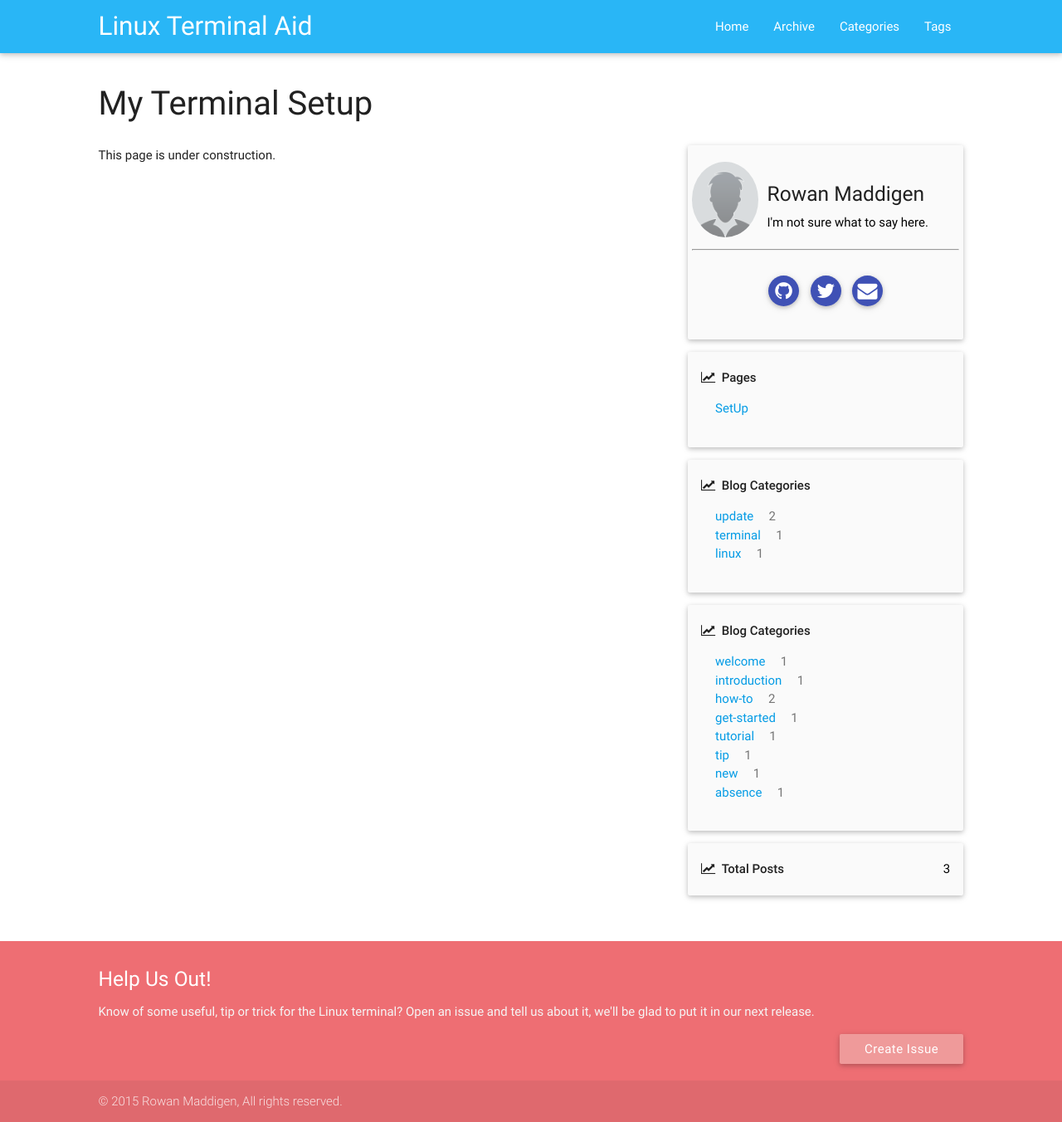
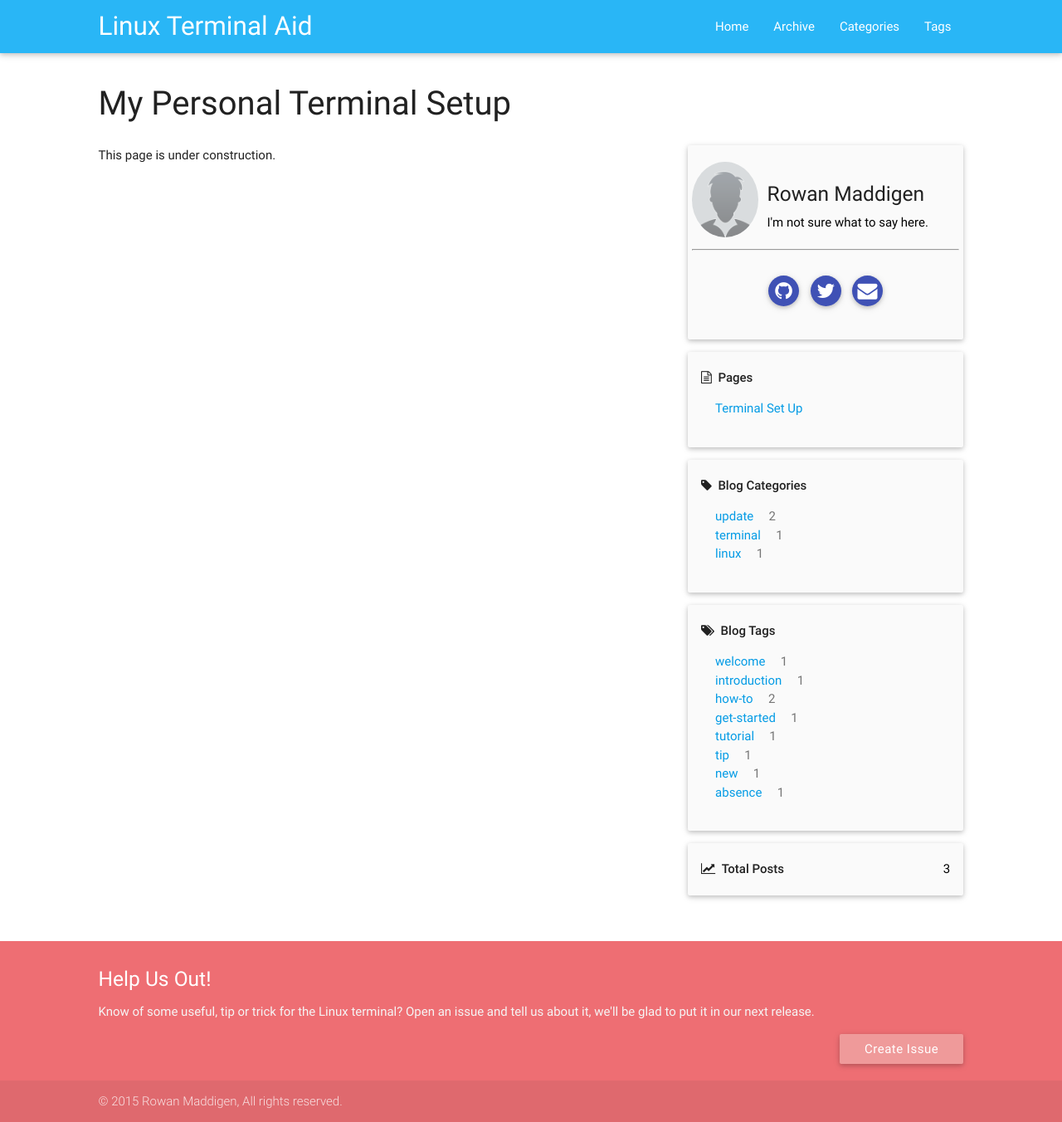
Before and after one commit to shadowlightwolf89/linux-terminal-aid, a Jekyll site: the page built from setting-up.html, in a window 1280 px wide. Shown: the whole page at 83% size. Built offline with Jekyll 4.4.1, drawn with Linux system fonts in a browser that asks for light colours.

Commit message:
Updated icons

```diff
--- a/_includes/themes/materiallize/page.html
+++ b/_includes/themes/materiallize/page.html
@@ -49,7 +49,7 @@
     <div class="card-panel grey lighten-5 z-depth-1">
       <div class="row valign-wrapper">
         <div class="col s8">
-          <i class="fa fa-line-chart"></i>&nbsp;
+          <i class="fa fa-file-text-o"></i>&nbsp;
           <strong lang="PAGES"></strong>
         </div>
         <div class="col s4 right-align">
@@ -132,7 +132,7 @@
     <div class="card-panel grey lighten-5 z-depth-1">
       <div class="row valign-wrapper">
         <div class="col s12">
-          <i class="fa fa-line-chart"></i>&nbsp;
+          <i class="fa fa-file-text-o"></i>&nbsp;
           <strong>Pages</strong>
         </div>
       </div>
@@ -147,7 +147,7 @@
     <div class="card-panel grey lighten-5 z-depth-1">
       <div class="row valign-wrapper">
         <div class="col s12">
-          <i class="fa fa-line-chart"></i>&nbsp;
+          <i class="fa fa-tag"></i>&nbsp;
           <strong>Blog Categories</strong>
         </div>
       </div>
@@ -162,8 +162,8 @@
     <div class="card-panel grey lighten-5 z-depth-1">
       <div class="row valign-wrapper">
         <div class="col s12">
-          <i class="fa fa-line-chart"></i>&nbsp;
-          <strong>Blog Categories</strong>
+          <i class="fa fa-tags"></i>&nbsp;
+          <strong>Blog Tags</strong>
         </div>
       </div>
       <div class="row valign-wrapper">
--- a/setting-up.html
+++ b/setting-up.html
@@ -1,7 +1,7 @@
 ---
 layout: page
-title: SetUp
-tagline: "My Terminal Setup"
+title: Terminal Set Up
+tagline: "My Personal Terminal Setup"
 group: pagelist
 position: 1
 ---
```
